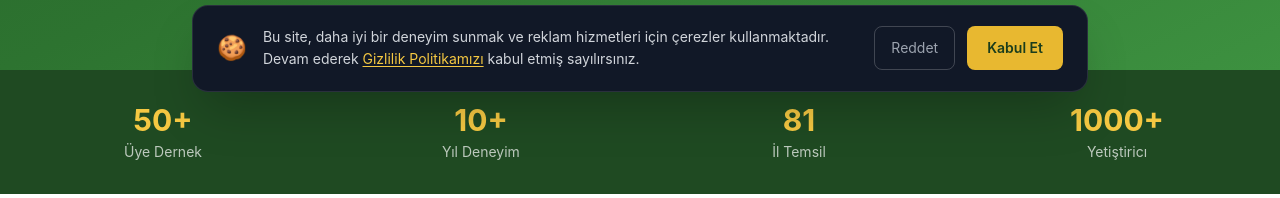
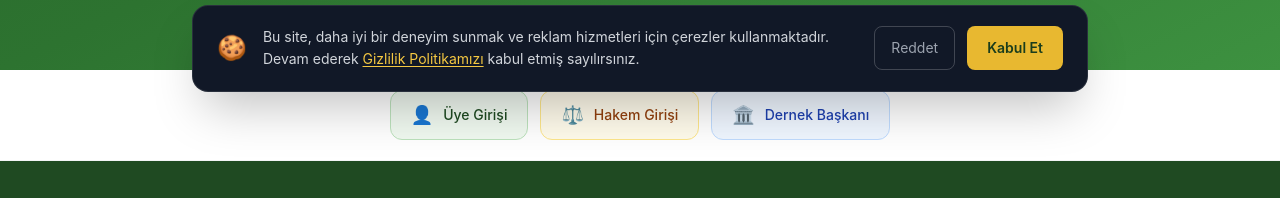
Before and after one commit to ahmtsoydinc/federasyon-web, a Next.js app: page / in a window 1280 px wide. Shown: the part 688-886 px from the top of the page. Built offline with nearby package versions, Linux system fonts and the light colour scheme; no server answers; the database is empty.

Commit message:
feat: ana sayfaya hakem girişi ve portal linkleri eklendi (#13)
Co-authored-by: TSHF <tshf@tshf.org.tr>

```diff
--- a/src/app/(site)/page.tsx
+++ b/src/app/(site)/page.tsx
@@ -75,6 +75,26 @@ export default async function HomePage() {
                 İletişime Geçin
               </Link>
             </div>
+          </div>
+        </div>
+      </section>
+
+      {/* Portal Girişleri */}
+      <section className="bg-white border-b border-gray-100">
+        <div className="max-w-7xl mx-auto px-4 py-5">
+          <div className="flex flex-wrap items-center justify-center gap-3">
+            <Link href="/uye-girisi"
+              className="flex items-center gap-2.5 bg-primary-50 hover:bg-primary-100 border border-primary-200 text-primary-800 font-medium px-5 py-2.5 rounded-xl text-sm transition-colors">
+              <span className="text-lg">👤</span> Üye Girişi
+            </Link>
+            <Link href="/hakem/giris"
+              className="flex items-center gap-2.5 bg-amber-50 hover:bg-amber-100 border border-amber-200 text-amber-800 font-medium px-5 py-2.5 rounded-xl text-sm transition-colors">
+              <span className="text-lg">⚖️</span> Hakem Girişi
+            </Link>
+            <Link href="/baskan/giris"
+              className="flex items-center gap-2.5 bg-blue-50 hover:bg-blue-100 border border-blue-200 text-blue-800 font-medium px-5 py-2.5 rounded-xl text-sm transition-colors">
+              <span className="text-lg">🏛️</span> Dernek Başkanı
+            </Link>
           </div>
         </div>
       </section>
@@ -245,6 +265,7 @@ export default async function HomePage() {
                   ['📄 Belgeler', '/belgeler'],
                   ['🏛 Yönetim Kurulu', '/yonetim'],
                   ['🌿 Branşlar', '/branslar'],
+                  ['⚖️ Hakem Girişi', '/hakem/giris'],
                   ['📞 İletişim', '/iletisim'],
                 ].map(([label, href]) => (
                   <li key={href}>
```
